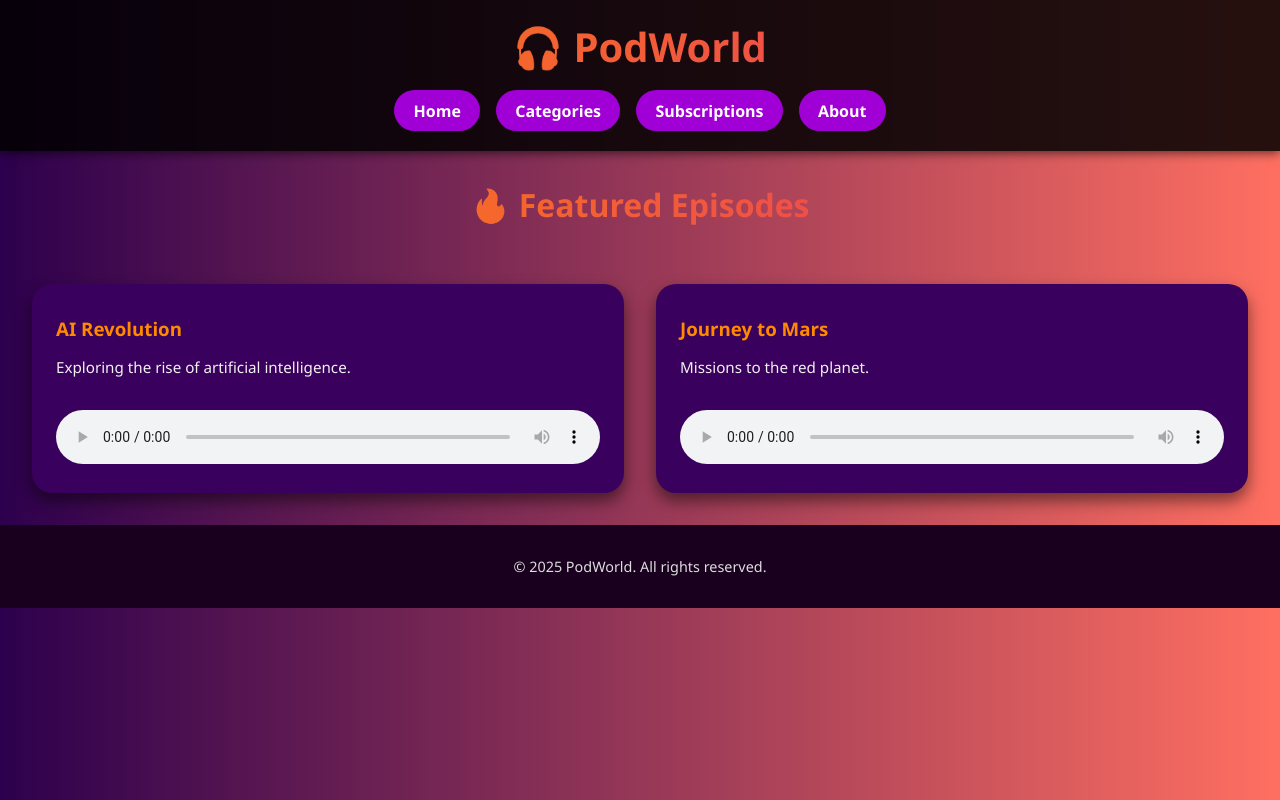
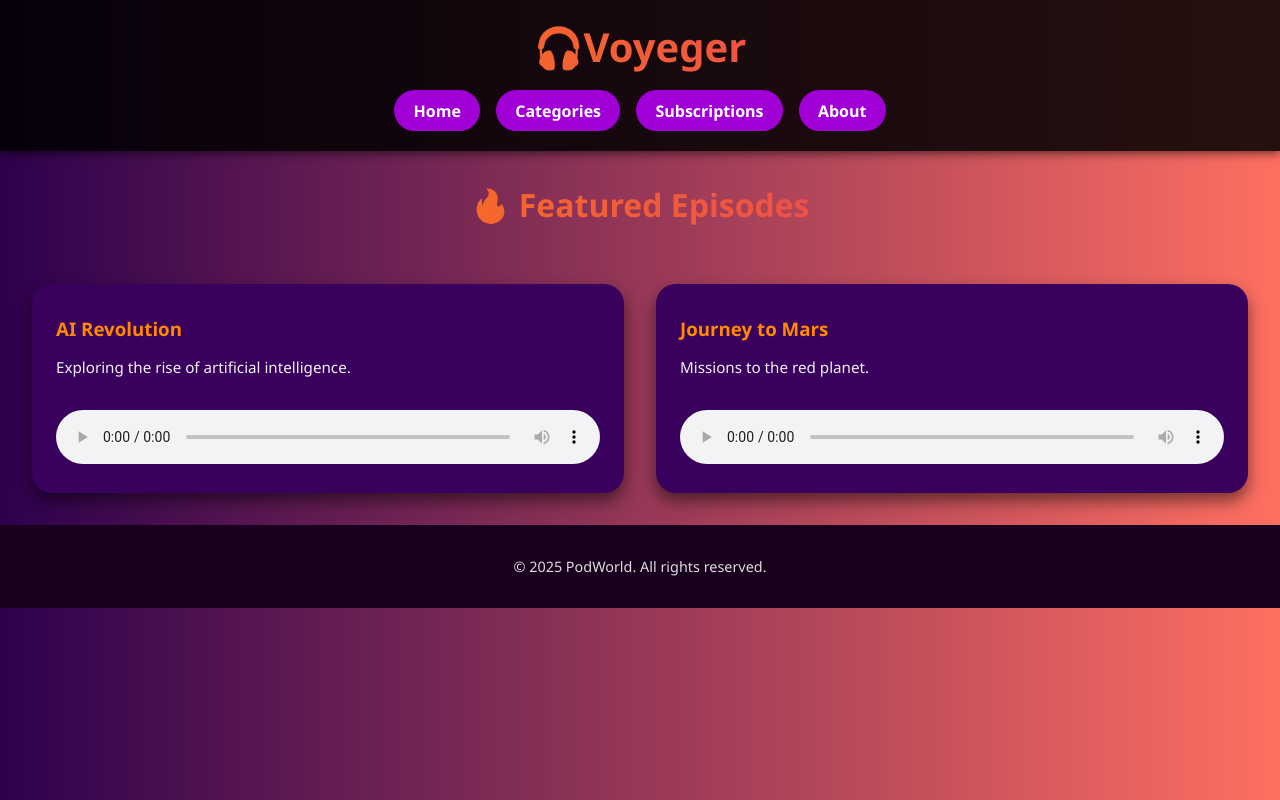
Before and after one commit to raazu-lang/Voyeger, a plain HTML site: page index.html in a window 1280 px wide. Drawn offline with Linux system fonts and the light colour scheme.

Commit message:
Update index.html

```diff
--- a/index.html
+++ b/index.html
@@ -9,7 +9,7 @@
 </head>
 <body>
   <header>
-    <h1>🎧 PodWorld</h1>
+    <h1>🎧Voyeger</h1>
     <nav>
       <a href="index.html">Home</a>
       <a href="categories.html">Categories</a>
```
